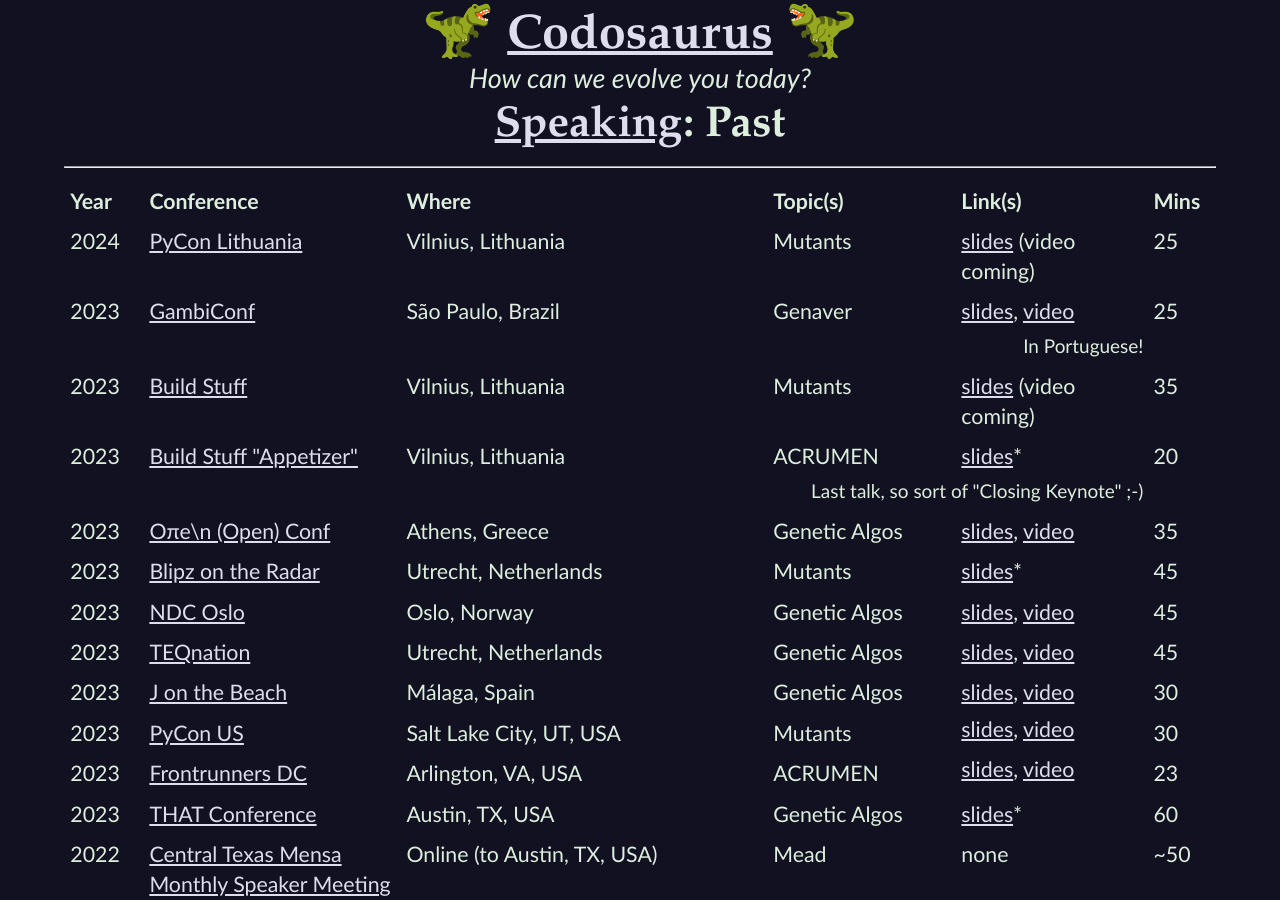
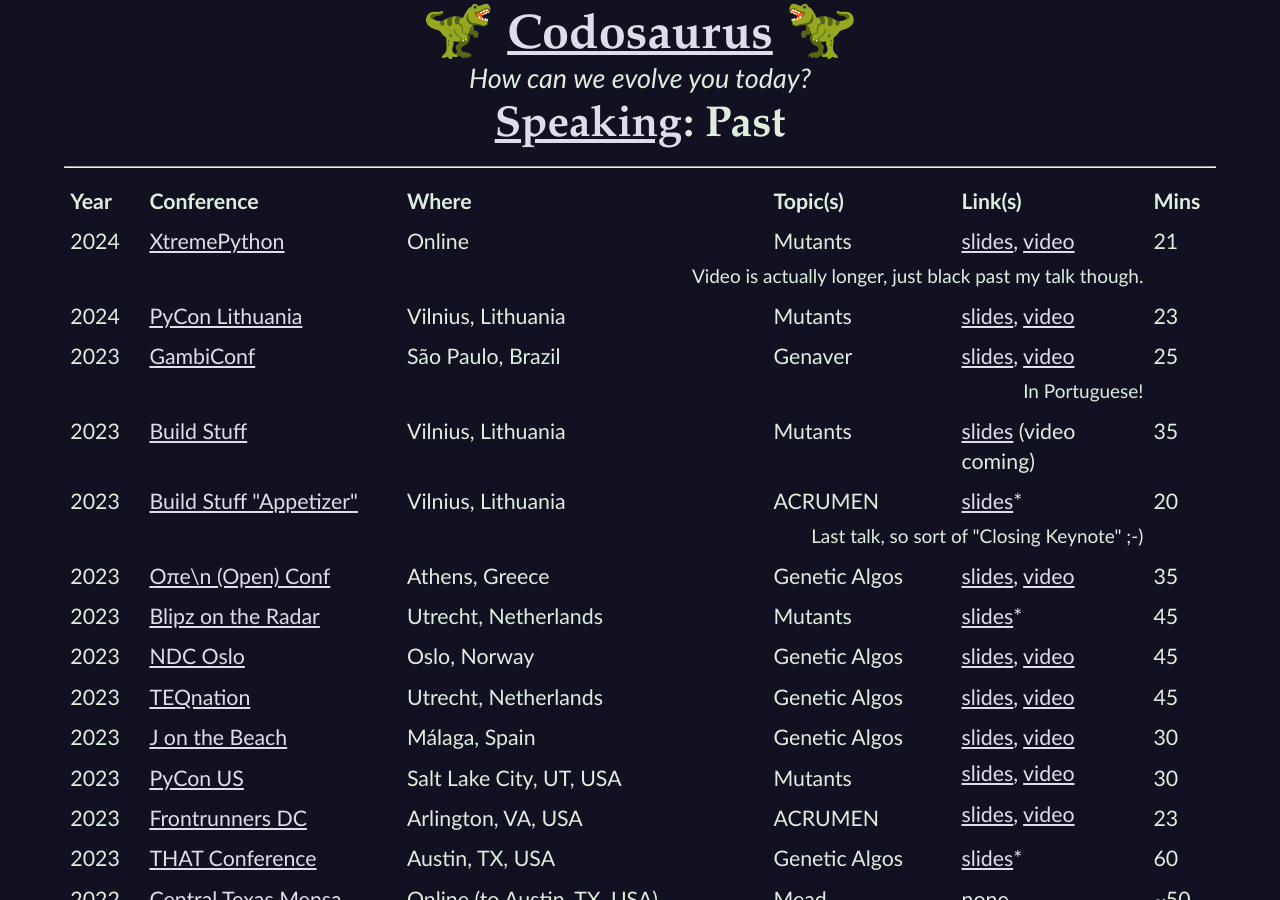
Before and after one commit to CodosaurusLLC/CodosaurusLLC.github.io, a Jekyll site: the page built from speaking/past.md, in a window 1280 px wide and 900 px high. Built offline with Jekyll 4.4.1, drawn with Linux system fonts in a browser that asks for light colours.

Commit message:
add JSConfHI 2020 slides, and PyConLT and XtremePy videos

```diff
--- a/speaking/past.md
+++ b/speaking/past.md
@@ -19,14 +19,29 @@
   <tbody>
     <tr>
       <td class="numeric">2024</td>
+      <td><a href="https://xtremepython.dev/" rel="nofollow" target="_new">XtremePython</a></td>
+      <td>Online</td>
+      <td>Mutants</td>
+      <td>
+        <a href="https://www.codosaur.us/reds/mutants-xtremepy-24-slides" target="_new">slides</a>,
+        <a href="https://www.youtube.com/watch?v=9u5oUprNQYA" target="_new">video</a>
+      </td>
+      <td class="numeric">21</td>
+    </tr>
+    <tr class="notes">
+      <td colspan="5">Video is actually longer, just black past my talk though.</td>
+    </tr>
+
+    <tr>
+      <td class="numeric">2024</td>
       <td><a href="https://pycon.lt/2024" rel="nofollow" target="_new">PyCon Lithuania</a></td>
       <td>Vilnius, Lithuania</td>
       <td>Mutants</td>
       <td>
-        <a href="https://www.codosaur.us/reds/mutants-pycon-lt-24-slides" target="_new">slides</a>
-        (video coming)
+        <a href="https://www.codosaur.us/reds/mutants-pycon-lt-24-slides" target="_new">slides</a>,
+        <a href="https://www.youtube.com/watch?v=kmxK1kccUp8" target="_new">video</a>
       </td>
-      <td class="numeric">25</td>
+      <td class="numeric">23</td>
     </tr>
 
     <tr>
@@ -308,7 +323,10 @@
       <td><a href="https://www.jsconfhi.com/" rel="nofollow" target="_new">JSConf Hawai'i</a></td>
       <td>Waikiki, HI, USA</td>
       <td>Mutants</td>
-      <td><a href="https://www.youtube.com/watch?v=yNMBOj7JUPs" target="_new">video</a></td>
+      <td>
+       <a href="https://www.codosaur.us/reds/mutants-jsconf-hi-20-slides" target="_new">slides</a>,
+       <a href="https://www.youtube.com/watch?v=yNMBOj7JUPs" target="_new">video</a>
+       </td>
       <td class="numeric">22</td>
     </tr>
     <tr>
```
Also changed, not shown: reds/mutants-jsconf-hi-20-slides.md (added, +4 -0 lines), speaking/upcoming.md (+0 -1 lines).
